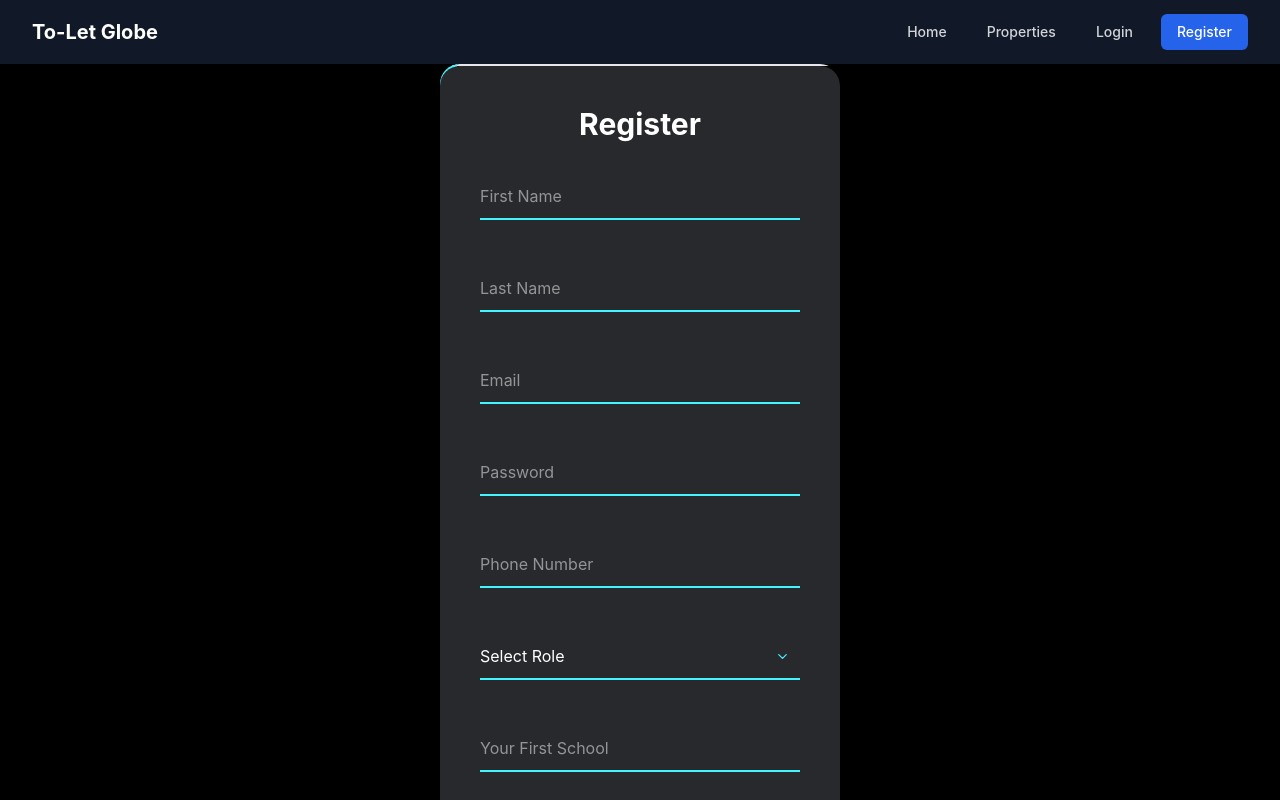
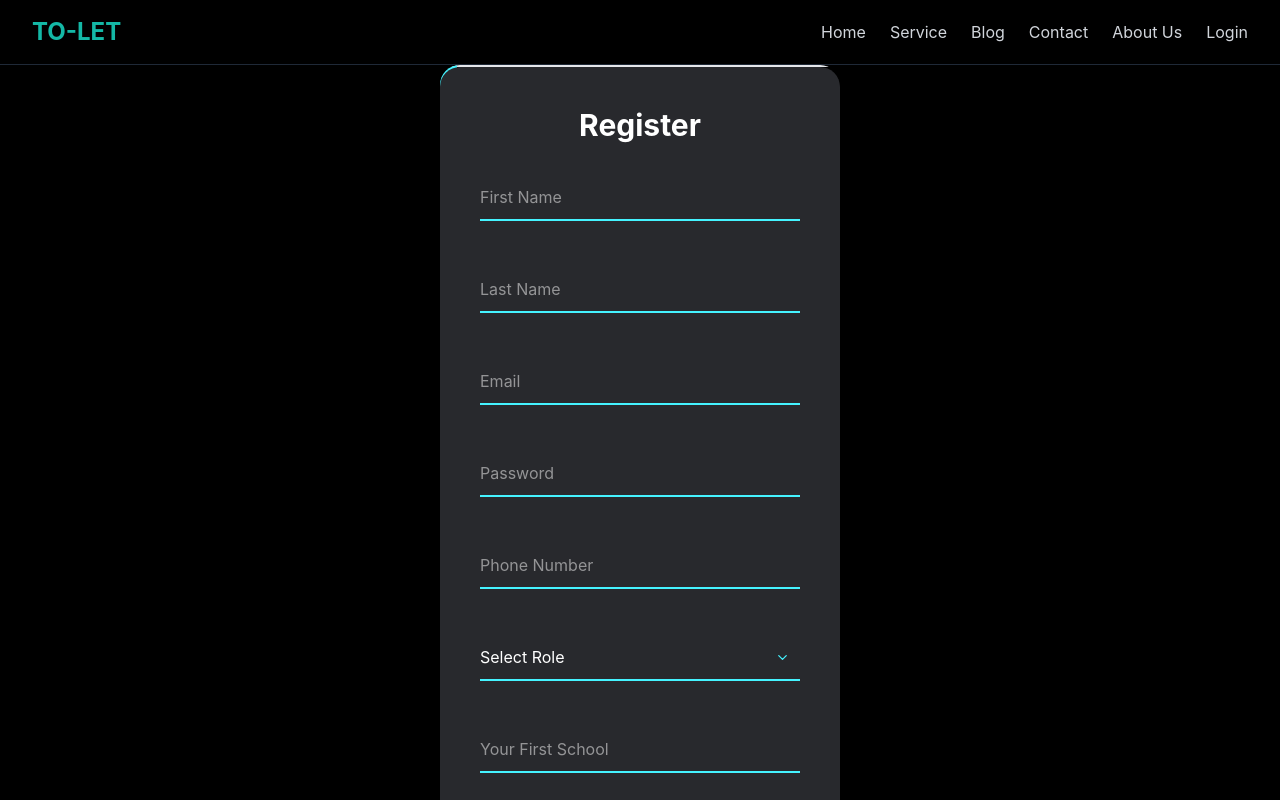
Before and after one commit to avinash-pandeyanf/property-listing, a React (Create React App) app in the folder client/: page /register in a window 1280 px wide. Shown: the top 800 px of the page. Built offline with nearby package versions, Linux system fonts and the light colour scheme.

Commit message:
fix: removed hardcoded urls

```diff
--- a/client/src/components/Navbar.js
+++ b/client/src/components/Navbar.js
@@ -13,49 +13,45 @@ const Navbar = () => {
   };
 
   return (
-    <nav className="bg-gray-900 shadow-lg">
+    <nav className="bg-black border-b border-gray-800">
       <div className="max-w-7xl mx-auto px-4 sm:px-6 lg:px-8">
-        <div className="flex justify-between h-16">
+        <div className="flex justify-between h-16 items-center">
           <div className="flex items-center">
-             <Link to="/" className="text-white text-xl font-bold">
-              To-Let Globe {/* Use a consistent name throughout */}
+            <Link to="/" className="flex items-center">
+              <span className="text-2xl font-bold text-teal-500">TO-LET</span>
             </Link>
+
           </div>
 
-          <div className="flex items-center space-x-4">
-            <Link to="/" className="text-gray-300 hover:text-white px-3 py-2 rounded-md text-sm font-medium">Home</Link>
-            <Link to="/properties" className="text-gray-300 hover:text-white px-3 py-2 rounded-md text-sm font-medium">Properties</Link> {/* Updated Link */}
+          <div className="flex items-center space-x-6">
+            <Link to="/" className="text-gray-300 hover:text-white">Home</Link>
+            <Link to="/service" className="text-gray-300 hover:text-white">Service</Link>
+            <Link to="/blog" className="text-gray-300 hover:text-white">Blog</Link>
+            <Link to="/contact" className="text-gray-300 hover:text-white">Contact</Link>
+            <Link to="/about" className="text-gray-300 hover:text-white">About Us</Link>
 
             {user ? (
               <>
                 <Link
                   to="/add-property"
-                  className="bg-blue-600 text-white px-4 py-2 rounded-md text-sm font-medium hover:bg-blue-700"
+                  className="bg-teal-500 text-white px-4 py-2 rounded hover:bg-teal-600"
                 >
-                  Add Property
+                  Property Listing
                 </Link>
                 <button
                   onClick={handleLogout}
-                  className="text-gray-300 hover:text-white px-3 py-2 rounded-md text-sm font-medium"
+                  className="text-gray-300 hover:text-white"
                 >
                   Logout
                 </button>
               </>
             ) : (
-              <>
-                <Link
-                  to="/login"
-                  className="text-gray-300 hover:text-white px-3 py-2 rounded-md text-sm font-medium"
-                >
-                  Login
-                </Link>
-                <Link
-                  to="/register"
-                  className="bg-blue-600 text-white px-4 py-2 rounded-md text-sm font-medium hover:bg-blue-700"
-                >
-                  Register
-                </Link>
-              </>
+              <Link
+                to="/login"
+                className="text-gray-300 hover:text-white"
+              >
+                Login
+              </Link>
             )}
           </div>
         </div>
@@ -64,5 +60,4 @@ const Navbar = () => {
   );
 };
 
-
 export default Navbar;
--- a/client/src/services/auth.service.js
+++ b/client/src/services/auth.service.js
@@ -1,13 +1,10 @@
-import { API_URL } from '../utils/api';
+import { API_URL, handleResponse, authHeader } from '../utils/api';
 
 export const authService = {
     login: async (email, password) => {
         const response = await fetch(`${API_URL}/auth/login`, {
             method: 'POST',
-            headers: {
-                'Content-Type': 'application/json',
-                'Accept': 'application/json'
-            },
+            headers: authHeader(),
             credentials: 'include',
             mode: 'cors',
             body: JSON.stringify({ email, password })
@@ -23,10 +20,7 @@ export const authService = {
     register: async (userData) => {
         const response = await fetch(`${API_URL}/auth/signup`, {
             method: 'POST',
-            headers: {
-                'Content-Type': 'application/json',
-                'Accept': 'application/json'
-            },
+            headers: authHeader(),
             credentials: 'include',
             mode: 'cors',
             body: JSON.stringify(userData)
--- a/client/src/services/property.service.js
+++ b/client/src/services/property.service.js
@@ -1,13 +1,10 @@
-import { API_URL } from '../utils/api';
+import { API_URL, handleResponse, authHeader } from '../utils/api';
 
 export const propertyService = {
     getProperties: async (queryParams) => {
         const response = await fetch(`${API_URL}/properties?${queryParams}`, {
             method: 'GET',
-            headers: {
-                'Accept': 'application/json',
-                'Content-Type': 'application/json'
-            },
+            headers: authHeader(),
             credentials: 'include',
             mode: 'cors'
         });
@@ -23,10 +20,7 @@ export const propertyService = {
     getPropertyById: async (id) => {
         const response = await fetch(`${API_URL}/properties/${id}`, {
             method: 'GET',
-            headers: {
-                'Accept': 'application/json',
-                'Content-Type': 'application/json'
-            },
+            headers: authHeader(),
             credentials: 'include',
             mode: 'cors'
         });
@@ -40,8 +34,13 @@ export const propertyService = {
     },
 
     createProperty: async (formData) => {
+        // Remove Content-Type header for FormData
+        const headers = authHeader();
+        delete headers['Content-Type'];
+
         const response = await fetch(`${API_URL}/properties`, {
             method: 'POST',
+            headers: headers,
             credentials: 'include',
             mode: 'cors',
             body: formData
--- a/client/src/utils/api.js
+++ b/client/src/utils/api.js
@@ -10,12 +10,21 @@ export const handleResponse = async (response) => {
 
 export const authHeader = () => {
     const token = localStorage.getItem('token');
-    return token ? {
-        'Authorization': `Bearer ${token}`,
+    const headers = {
         'Content-Type': 'application/json',
-        'Accept': 'application/json'
-    } : {
-        'Content-Type': 'application/json',
-        'Accept': 'application/json'
+        'Accept': 'application/json',
+        'Origin': window.location.origin
     };
+
+    if (token) {
+        headers['Authorization'] = `Bearer ${token}`;
+    }
+
+    return headers;
 };
+
+export const fetchConfig = {
+    credentials: 'include',
+    mode: 'cors',
+    headers: authHeader()
+};
```
Also changed, not shown: client/src/assets/logo.png (added).
